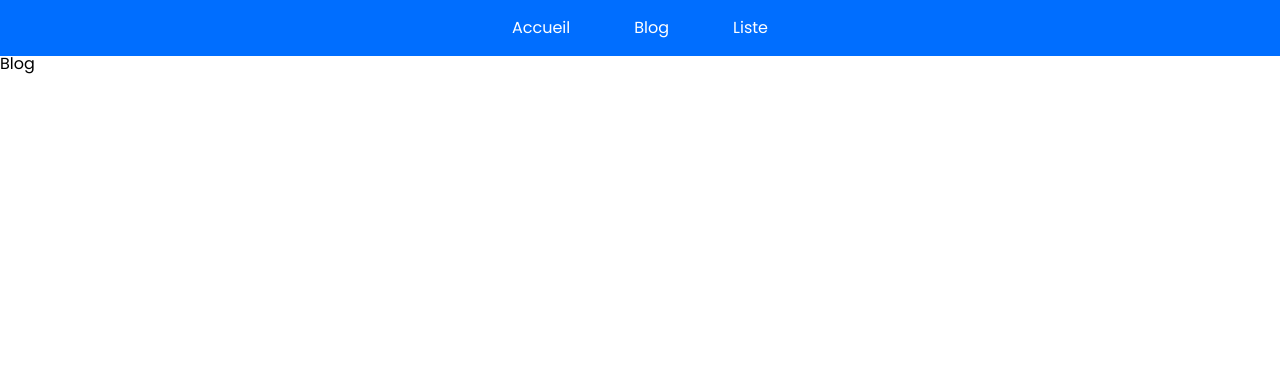
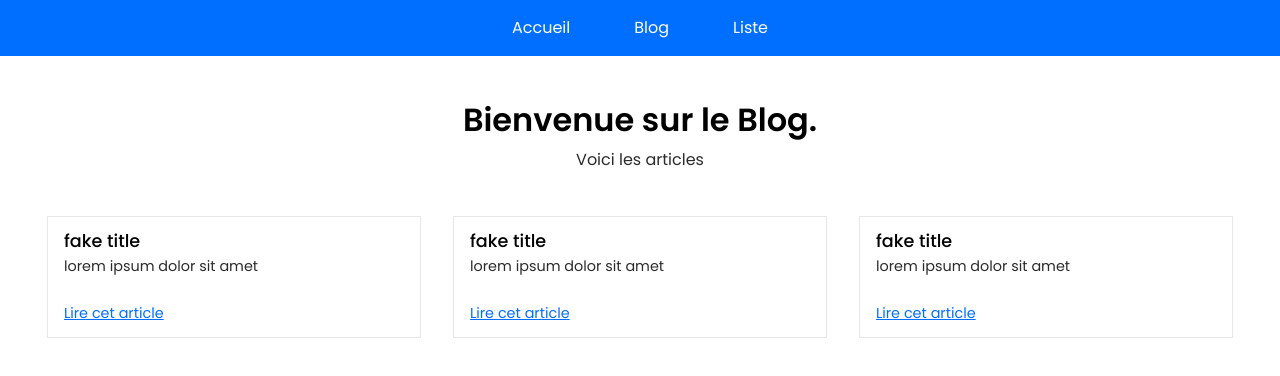
Before and after one commit to R0BIN0/Blog-Next, a Next.js app: page /blog in a window 1280 px wide. Shown: the top 376 px of the page. Built offline with nearby package versions, Linux system fonts and the light colour scheme.

Commit message:
[ADD] Blog Page UI

```diff
--- a/pages/blog/index.tsx
+++ b/pages/blog/index.tsx
@@ -1,5 +1,33 @@
+import styles from "../../styles/Blog.module.css";
+import Card from "../../components/Card/Card";
+
 const Blog = () => {
-  return <div>Blog</div>;
+  return (
+    <section className={styles.section__container}>
+      <h1 className={styles.title}>Bienvenue sur le Blog.</h1>
+      <p className={styles.subtitle}>Voici les articles</p>
+      <div className={styles.card__container}>
+        <Card
+          title="fake title"
+          description="lorem ipsum dolor sit amet"
+          link="Lire cet article"
+          href="/blog/article1"
+        />
+        <Card
+          title="fake title"
+          description="lorem ipsum dolor sit amet"
+          link="Lire cet article"
+          href="/blog/article1"
+        />
+        <Card
+          title="fake title"
+          description="lorem ipsum dolor sit amet"
+          link="Lire cet article"
+          href="/blog/article1"
+        />
+      </div>
+    </section>
+  );
 };
 
 export default Blog;
--- /dev/null
+++ b/styles/Blog.module.css
@@ -0,0 +1,25 @@
+.section__container {
+  width: 100%;
+  max-width: 1250px;
+  margin: 3rem auto 0 auto;
+  padding: 0 2rem;
+  text-align: center;
+}
+
+.title {
+  font-size: 2rem;
+  font-weight: 600;
+  margin-bottom: 1rem;
+}
+
+.subtitle {
+  color: rgb(43, 43, 43);
+}
+
+.card__container {
+  text-align: initial;
+  margin-top: 3rem;
+  display: grid;
+  grid-template-columns: repeat(auto-fit, minmax(300px, 1fr));
+  gap: 2rem;
+}
```
